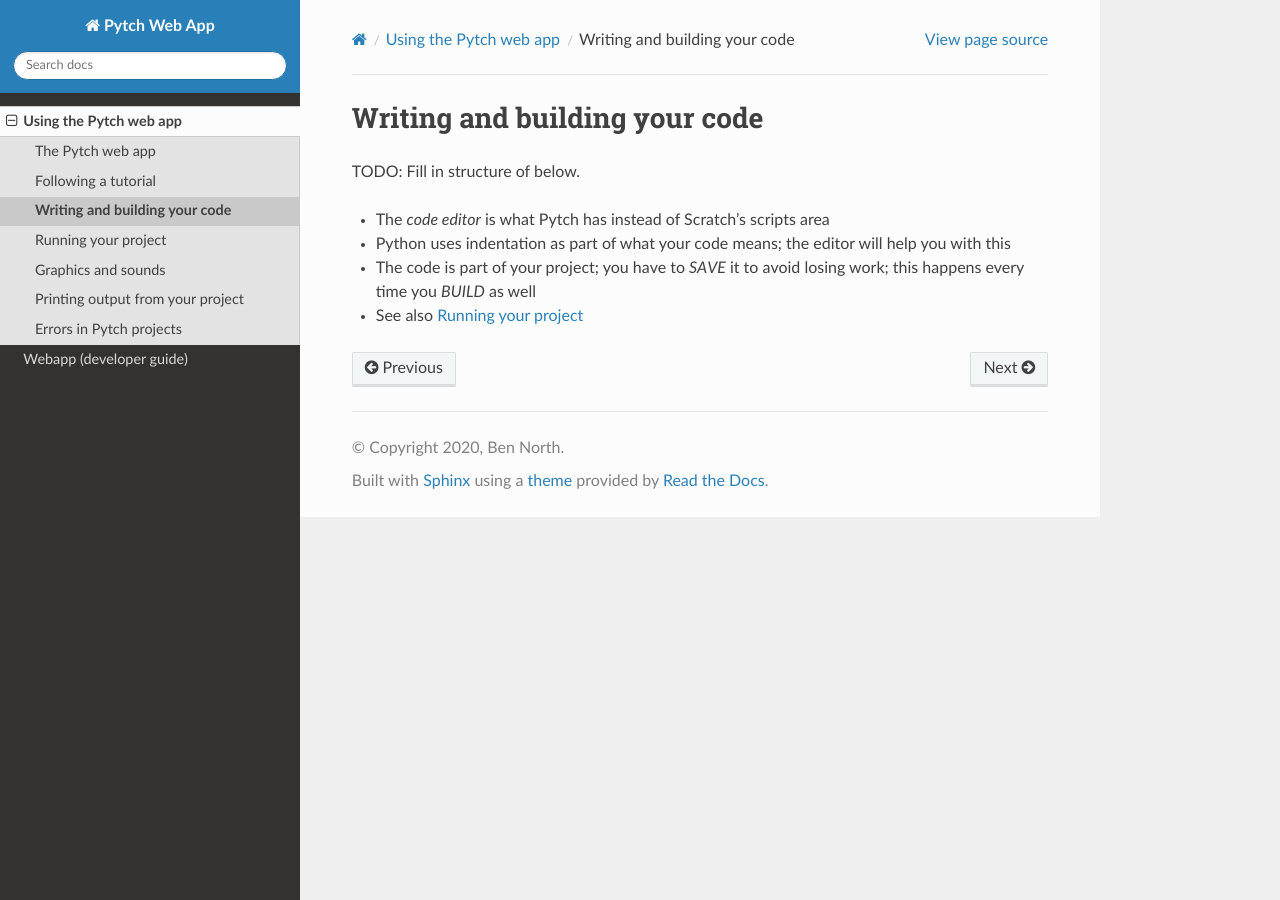
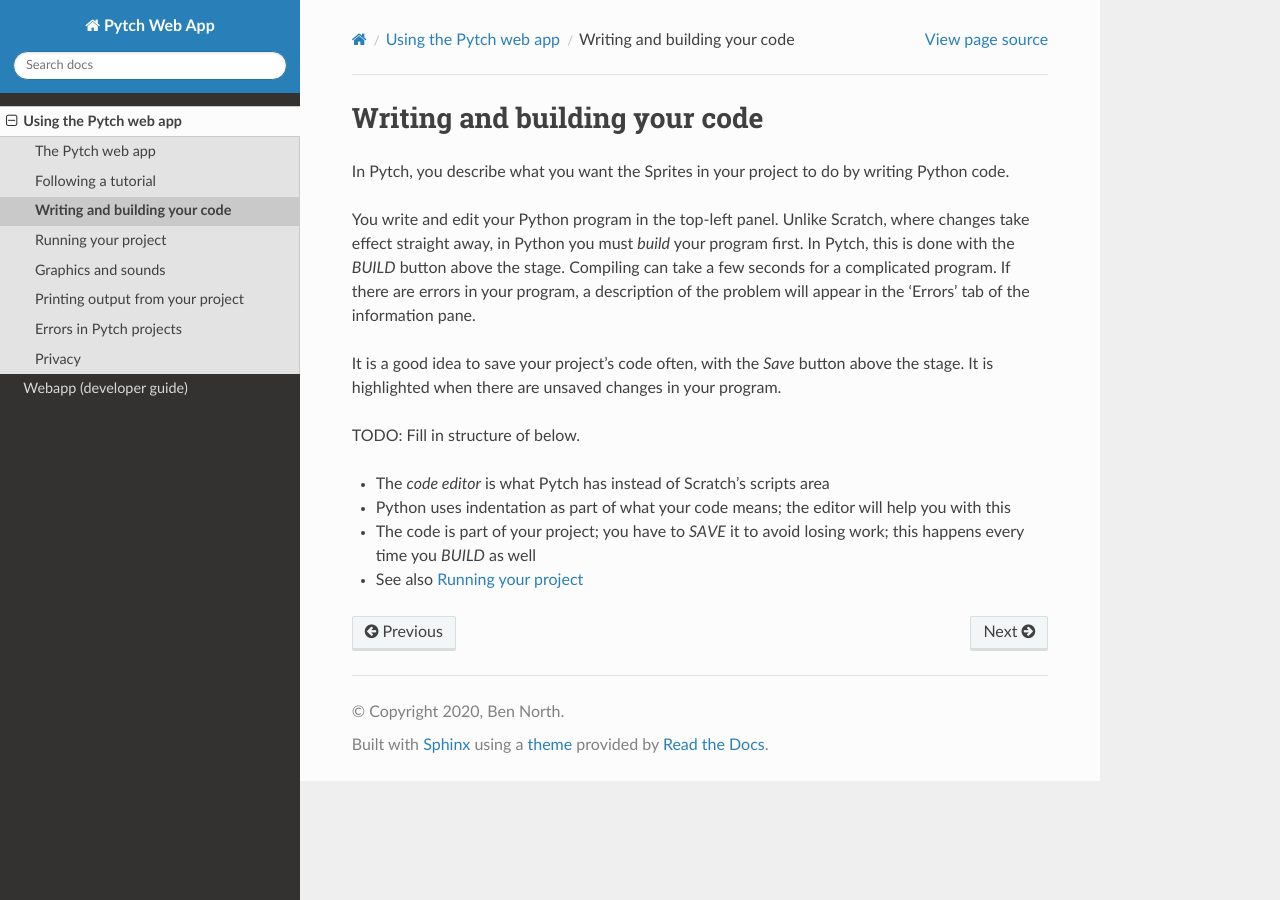
Before and after one commit to pytchlang/pytch-webapp, a Sphinx documentation site: the page built from doc/source/user/writing-code.rst, in a window 1280 px wide. Built offline with Sphinx 7.4.7 and the Read the Docs theme 2.0.0, drawn with Linux system fonts in a browser that asks for light colours.

Commit message:
Add doc text from old 'help' file
This text used to live in the 'help.rst' file of pytch-website; a
matching branch over there removes this text.

```diff
--- a/doc/source/user/errors-and-debugging.rst
+++ b/doc/source/user/errors-and-debugging.rst
@@ -1,5 +1,10 @@
 Errors in Pytch projects
 ========================
+
+If there is an error in your Python program, this will be shown in the
+‘Errors’ tab of the information pane.   The error report includes
+clickable buttons to take you to the point in your code which caused
+the problem.
 
 TODO: Fill in structure of below.
 
--- a/doc/source/user/running-your-program.rst
+++ b/doc/source/user/running-your-program.rst
@@ -1,5 +1,11 @@
 Running your project
 ====================
+
+Once your program builds successfully, you can click on the stage and
+then use your program.  Many projects will need the user to click the
+*green flag*.  To stop all running scripts, hit the *red stop
+button*.  The green flag and stop button are both above the stage.
+
 
 TODO: Fill in structure of below.
 
--- a/doc/source/user/writing-code.rst
+++ b/doc/source/user/writing-code.rst
@@ -1,5 +1,21 @@
 Writing and building your code
 ==============================
+
+In Pytch, you describe what you want the Sprites in your project to do
+by writing Python code.
+
+You write and edit your Python program in the top-left panel.  Unlike
+Scratch, where changes take effect straight away, in Python you must
+*build* your program first.  In Pytch, this is done with the *BUILD*
+button above the stage.  Compiling can take a few seconds for a
+complicated program.  If there are errors in your program, a
+description of the problem will appear in the ‘Errors’ tab of the
+information pane.
+
+It is a good idea to save your project's code often, with the *Save*
+button above the stage.  It is highlighted when there are unsaved
+changes in your program.
+
 
 TODO: Fill in structure of below.
 
```
Also changed, not shown: doc/source/user/index.rst (+7 -0 lines).
